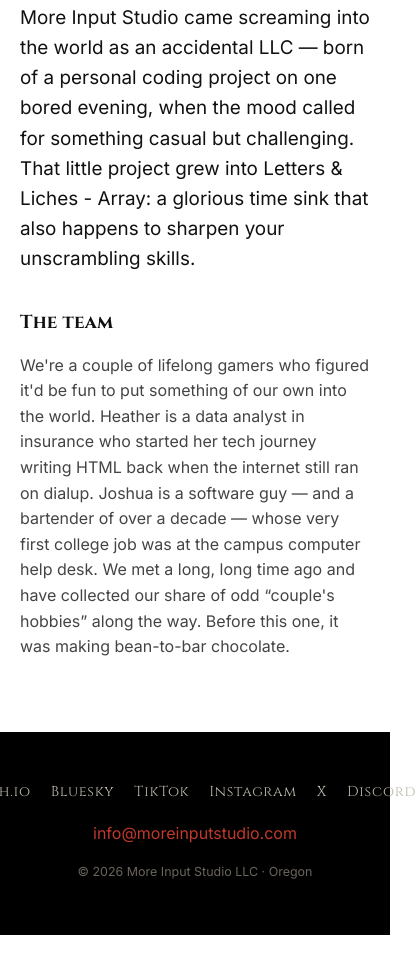
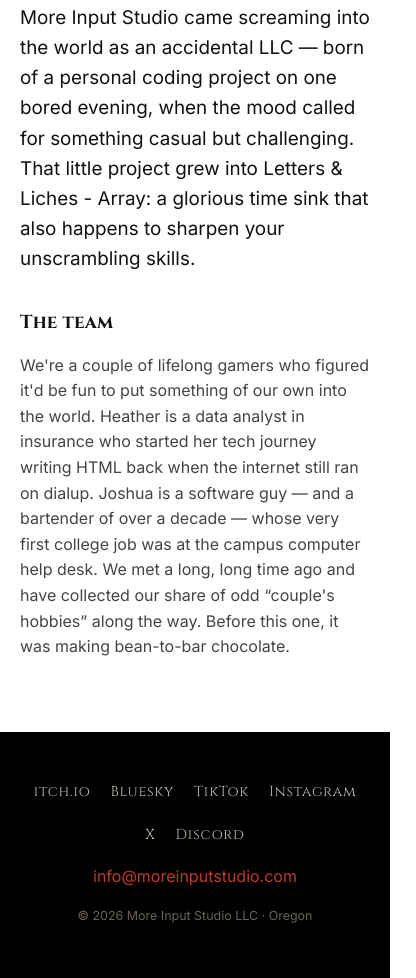
Before and after one commit to MoreInputStudioLLC/mi_studio.com, a plain HTML site: page index.html in a window 390 px wide. Shown: the part 1081-2059 px from the top of the page, 416 px wide, since content can reach past the window. Before the commit the page ends 2016 px from the top, so only its background shows below. Drawn offline with Linux system fonts and the light colour scheme; a web font is replaced by a local one.

Commit message:
Fix footer socials wrapping on mobile

```diff
--- a/assets/site.css
+++ b/assets/site.css
@@ -145,8 +145,8 @@
   background:var(--black-2); color:#bdb7ab; text-align:center;
   padding:48px 22px 40px;
 }
-.footer .socials{ display:flex; gap:20px; justify-content:center; margin-bottom:18px; }
-.footer .socials a{ color:#bdb7ab; text-decoration:none; font-family:'Cinzel',serif; letter-spacing:.05em; font-size:.9rem; }
+.footer .socials{ display:flex; flex-wrap:wrap; gap:20px; justify-content:center; margin-bottom:18px; }
+.footer .socials a{ color:#bdb7ab; text-decoration:none; font-family:'Cinzel',serif; letter-spacing:.05em; font-size:.9rem; white-space:nowrap; }
 .footer .socials a:hover{ color:var(--red-hi); }
 .footer .contact a{ color:var(--red); text-decoration:none; }
 .footer .fine{ color:#6a655c; font-size:.78rem; margin-top:14px; }
```
